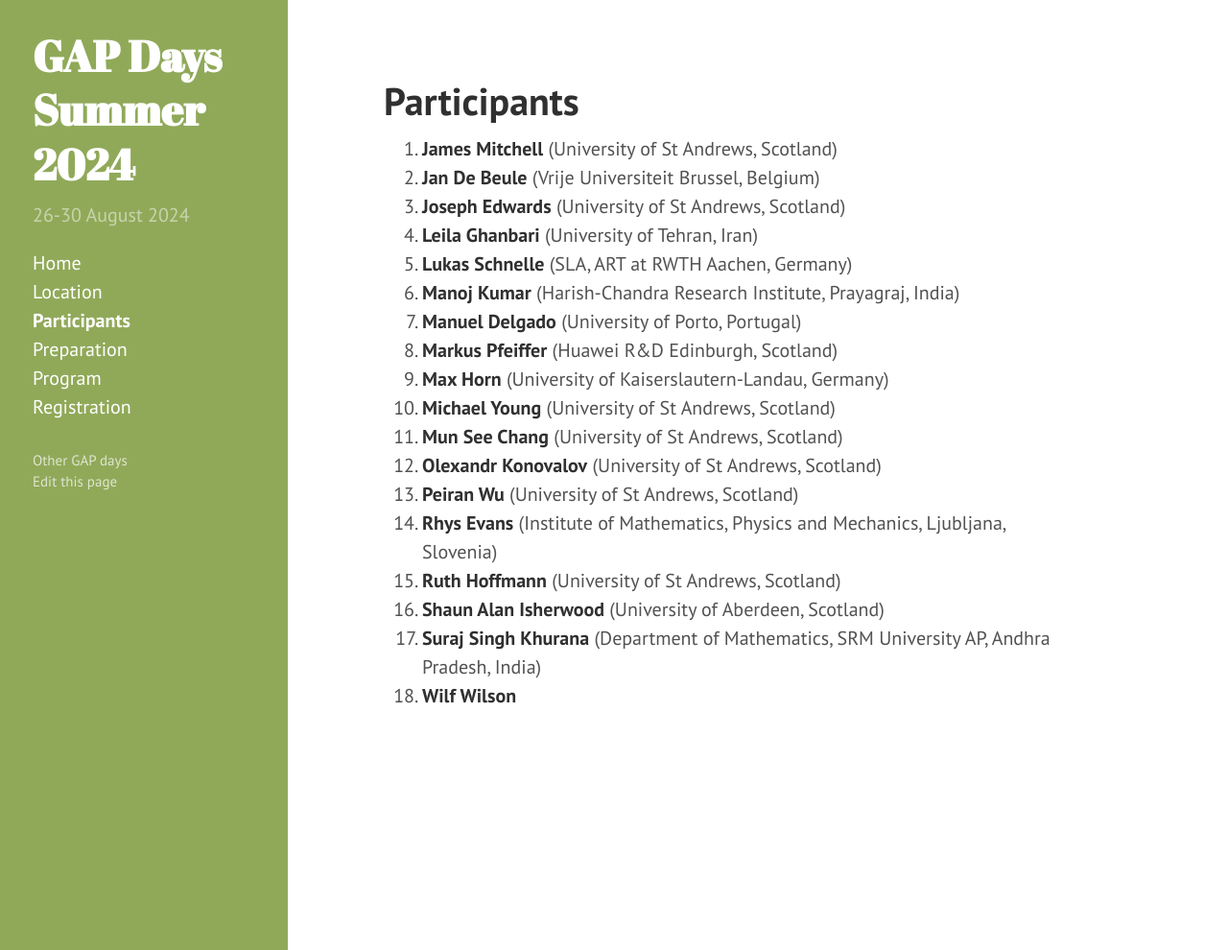
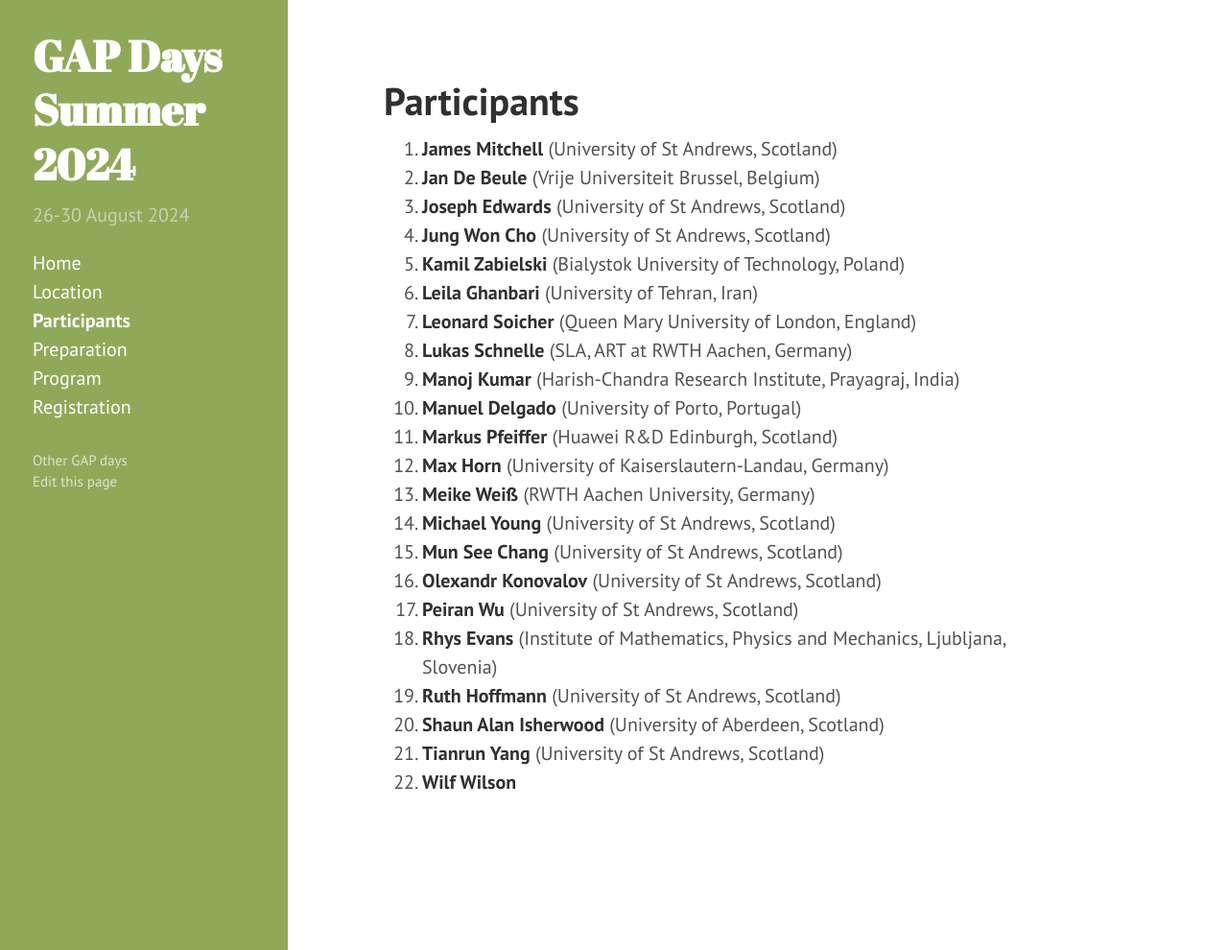
Before and after one commit to gapdays/gapdays2024-summer, a Jekyll site: the page built from participants.md, in a window 1280 px wide and 990 px high. Shown: the whole window at 96% size. Built offline with Jekyll 4.4.1, drawn with Linux system fonts in a browser that asks for light colours.

Commit message:
updated participants

```diff
--- a/participants.md
+++ b/participants.md
@@ -13,13 +13,17 @@ participants:
   - {name: Shaun Alan Isherwood, affiliation: "University of Aberdeen, Scotland"}
   - {name: Lukas Schnelle, affiliation: "SLA, ART at RWTH Aachen, Germany"}
   - {name: Manoj Kumar, affiliation: "Harish-Chandra Research Institute,  Prayagraj, India"}
-  - {name: Suraj Singh Khurana, affiliation: "Department of Mathematics, SRM University AP, Andhra Pradesh, India"}
   - {name: Leila Ghanbari, affiliation: "University of Tehran, Iran"}
   - {name: Jan De Beule, affiliation: "Vrije Universiteit Brussel, Belgium"}
   - {name: Manuel Delgado, affiliation: "University of Porto, Portugal"}
   - {name: Joseph Edwards, affiliation: "University of St Andrews, Scotland"}
   - {name: Peiran Wu, affiliation: "University of St Andrews, Scotland"}
   - {name: Wilf Wilson}
+  - {name: Jung Won Cho, affiliation: "University of St Andrews, Scotland"}
+  - {name: Meike Weiß, affiliation: "RWTH Aachen University, Germany"}
+  - {name: Kamil Zabielski, affiliation: "Bialystok University of Technology, Poland"}
+  - {name: Leonard Soicher, affiliation: "Queen Mary University of London, England"}
+  - {name: Tianrun Yang, affiliation: "University of St Andrews, Scotland"}
 ---
 
 <ol>{% assign participants = page.participants | sort: "name" %}
```
